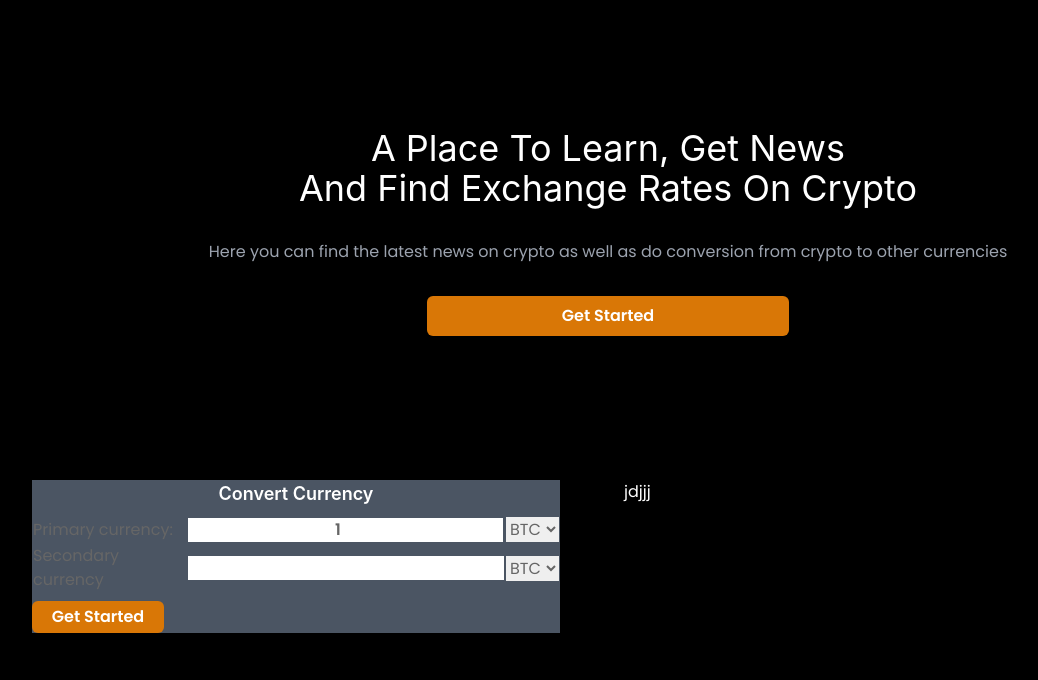
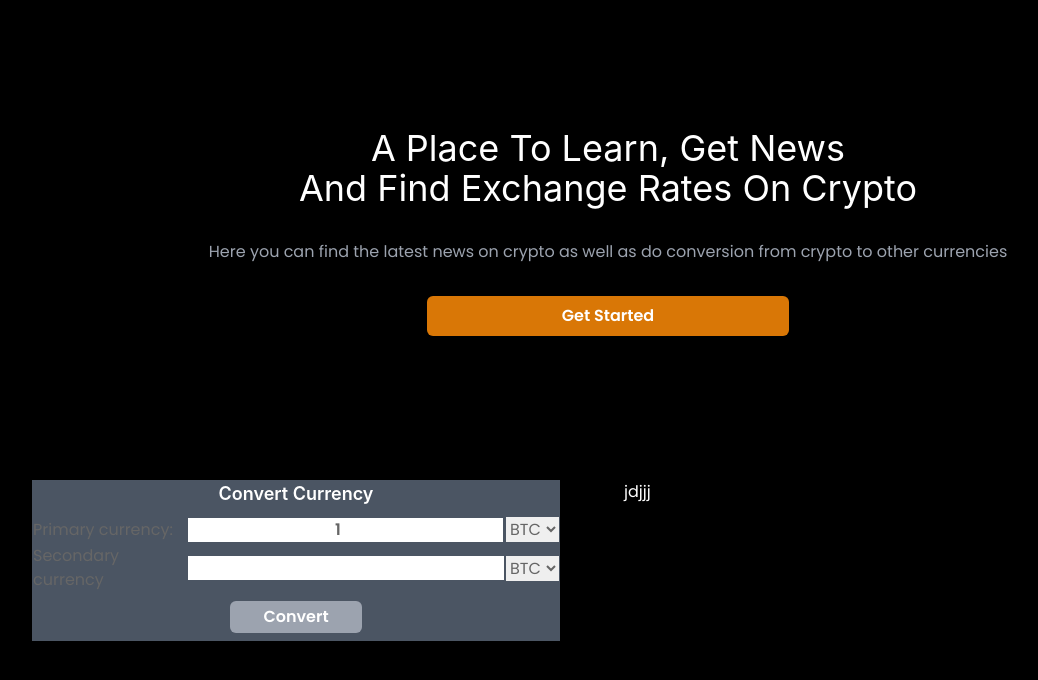
Before and after one commit to JaySwithin/crypto-web, a React (Create React App) app: page / in a window 1280 px wide. Shown: the top 680 px of the page, without its empty margins (32-1070 px from the left). Built offline with nearby package versions, Linux system fonts and the light colour scheme; the HTML template or start-up script is replaced by a standard one.

Commit message:
Minor progress

```diff
--- a/src/components/Display.js
+++ b/src/components/Display.js
@@ -63,7 +63,9 @@ function Display() {
                 </tr>
               </tbody>
             </table>
-            <button className="w-1/3 lg:w-1/4 h-8 rounded-md bg-yellow-600 text-white font-semibold mt-2" type="button">Get Started</button>
+            <div className="flex justify-center">
+              <button className="w-1/3 lg:w-1/4 h-8 rounded-md bg-gray-400 text-white font-semibold mt-2 mb-2" type="button">Convert</button>
+            </div>
           </div>
         </div>
         <div>
```
